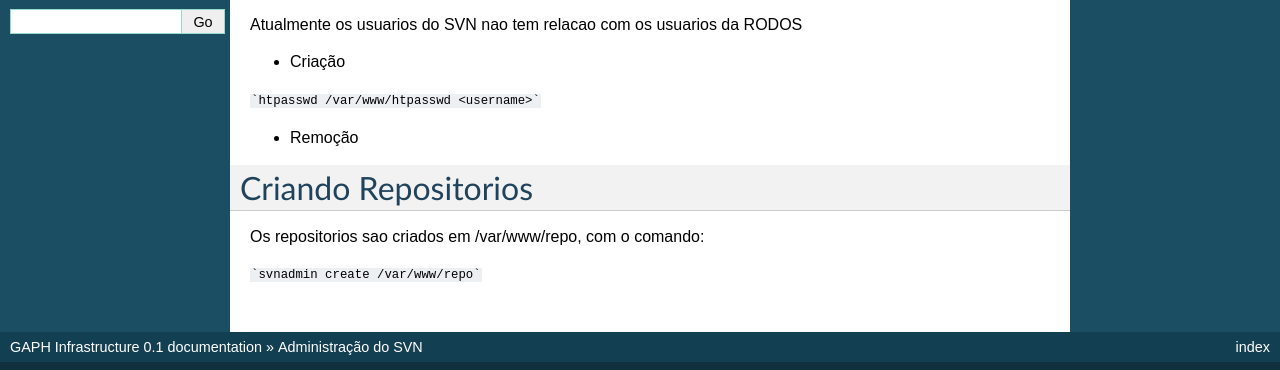
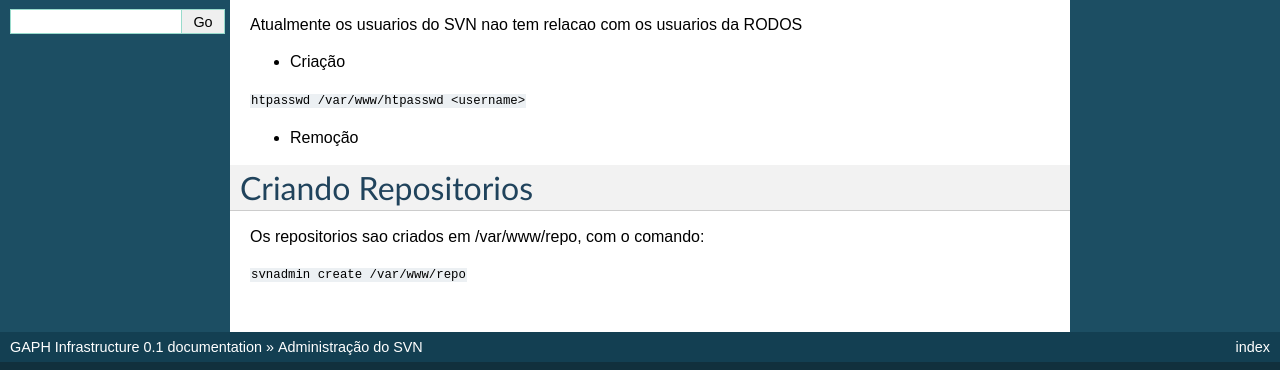
Before and after one commit to leoheck/gaph-infra-docs, a Sphinx documentation site: the page built from source/svn.rst, in a window 1280 px wide. Shown: the part 233-603 px from the top of the page. Built offline with Sphinx 7.4.7, drawn with Linux system fonts in a browser that asks for light colours.

Commit message:
Updating syntax

````diff
--- a/source/svn.rst
+++ b/source/svn.rst
@@ -16,7 +16,7 @@ Atualmente os usuarios do SVN nao tem relacao com os usuarios da RODOS
 
 - Criação
 
-```htpasswd /var/www/htpasswd <username>```
+``htpasswd /var/www/htpasswd <username>``
 
 - Remoção
 
@@ -26,4 +26,4 @@ Criando Repositorios
 
 Os repositorios sao criados em /var/www/repo, com o comando:
 
-```svnadmin create /var/www/repo```
+``svnadmin create /var/www/repo``
````
